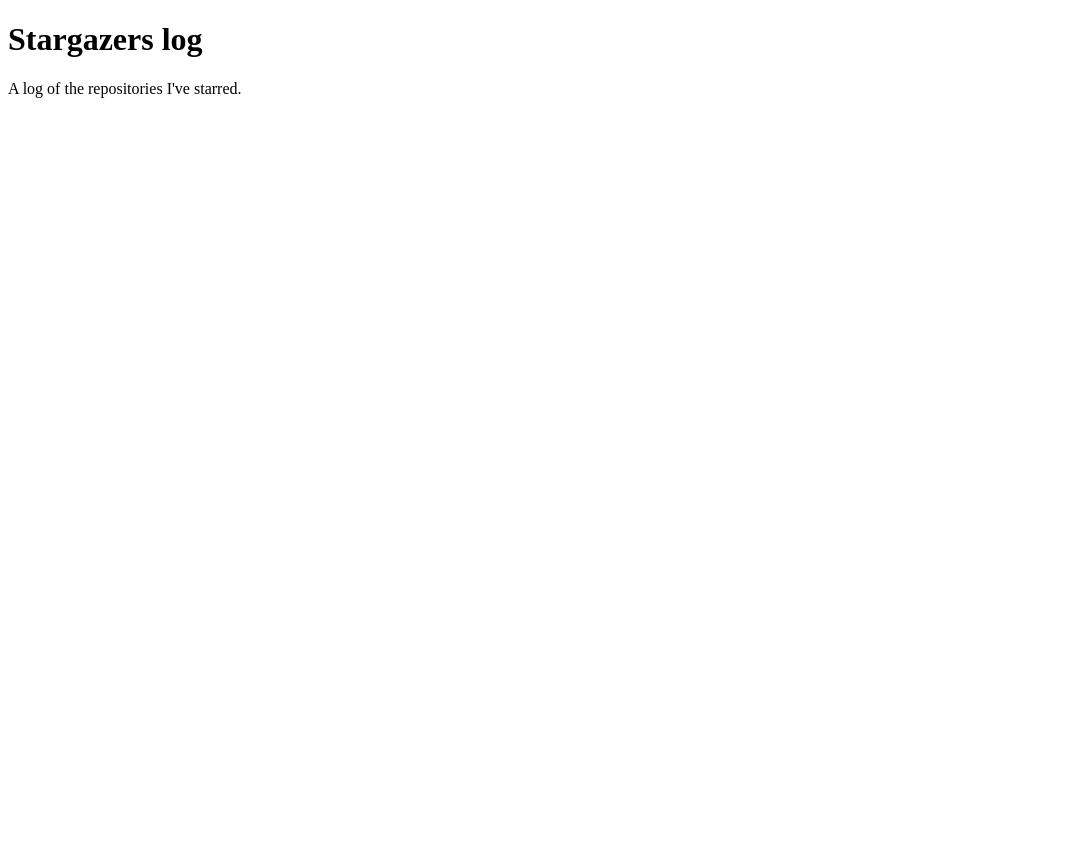
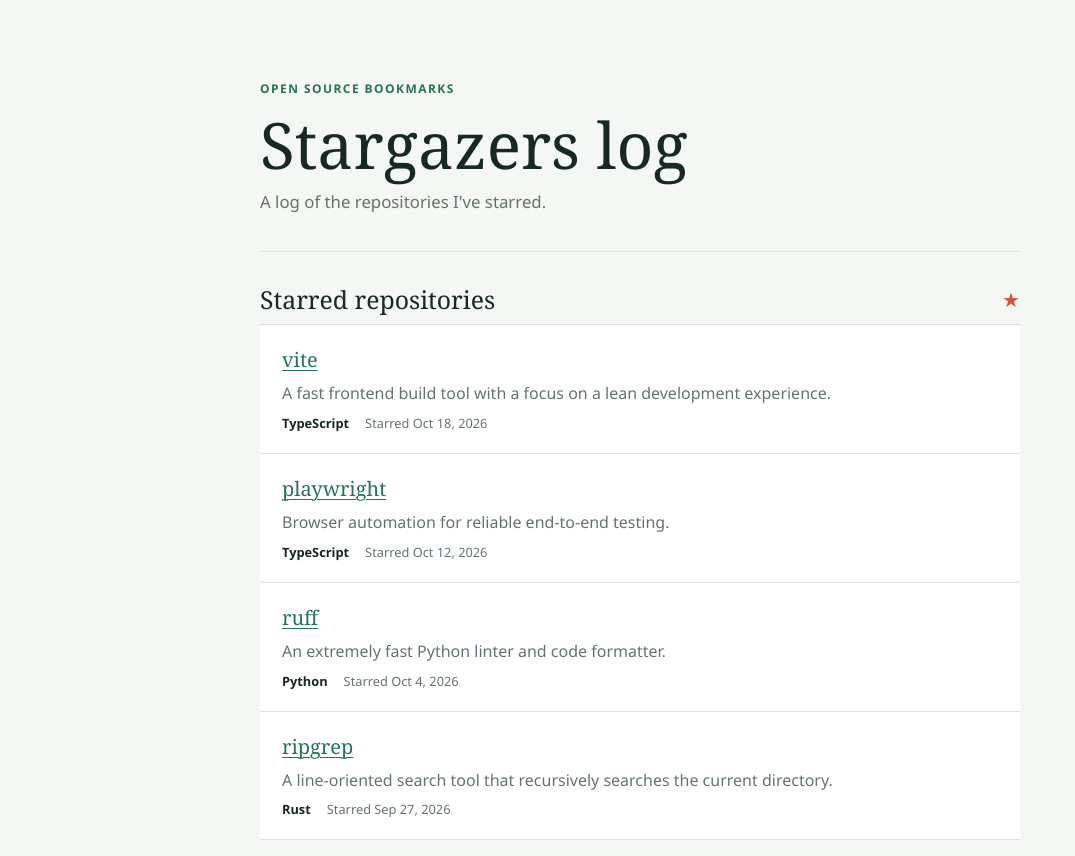
Before and after one commit to SPRRoos/stagazers-log, a plain HTML site: page index.html in a window 1280 px wide. Shown: the whole page, without its empty margins (0-1075 px from the left). Before the commit the page ends 800 px from the top, so only its background shows below. Drawn offline with Linux system fonts and the light colour scheme.

Commit message:
Add starred repositories list

```diff
--- /dev/null
+++ b/events.json
@@ -0,0 +1,32 @@
+{
+  "repositories": [
+    {
+      "name": "vite",
+      "description": "A fast frontend build tool with a focus on a lean development experience.",
+      "url": "https://github.com/vitejs/vite",
+      "language": "TypeScript",
+      "starredAt": "2026-10-18"
+    },
+    {
+      "name": "playwright",
+      "description": "Browser automation for reliable end-to-end testing.",
+      "url": "https://github.com/microsoft/playwright",
+      "language": "TypeScript",
+      "starredAt": "2026-10-12"
+    },
+    {
+      "name": "ruff",
+      "description": "An extremely fast Python linter and code formatter.",
+      "url": "https://github.com/astral-sh/ruff",
+      "language": "Python",
+      "starredAt": "2026-10-04"
+    },
+    {
+      "name": "ripgrep",
+      "description": "A line-oriented search tool that recursively searches the current directory.",
+      "url": "https://github.com/BurntSushi/ripgrep",
+      "language": "Rust",
+      "starredAt": "2026-09-27"
+    }
+  ]
+}
--- a/index.html
+++ b/index.html
@@ -2,10 +2,26 @@
 <html lang="en">
   <head>
     <meta charset="utf-8">
+    <meta name="viewport" content="width=device-width, initial-scale=1">
     <title>Stargazers log</title>
+    <link rel="stylesheet" href="style.css">
+    <script src="script.js" defer></script>
   </head>
   <body>
-    <h1>Stargazers log</h1>
-    <p>A log of the repositories I've starred.</p>
+    <main class="page">
+      <header class="page-header">
+        <p class="eyebrow">Open source bookmarks</p>
+        <h1>Stargazers log</h1>
+        <p class="intro">A log of the repositories I've starred.</p>
+      </header>
+      <section aria-labelledby="repositories-heading">
+        <div class="section-heading">
+          <h2 id="repositories-heading">Starred repositories</h2>
+          <span class="section-mark" aria-hidden="true">&#9733;</span>
+        </div>
+        <p id="list-status" class="status" role="status" aria-live="polite">Loading repositories...</p>
+        <ul id="repository-list" class="repository-list"></ul>
+      </section>
+    </main>
   </body>
 </html>
--- /dev/null
+++ b/script.js
@@ -0,0 +1,67 @@
+const repositoryList = document.querySelector("#repository-list");
+const listStatus = document.querySelector("#list-status");
+
+function renderRepositories(repositories) {
+  repositoryList.replaceChildren();
+
+  for (const repository of repositories) {
+    const item = document.createElement("li");
+    item.className = "repository-item";
+
+    const link = document.createElement("a");
+    link.className = "repository-name";
+    link.href = repository.url;
+    link.textContent = repository.name;
+
+    const description = document.createElement("p");
+    description.className = "repository-description";
+    description.textContent = repository.description;
+
+    const metadata = document.createElement("div");
+    metadata.className = "repository-meta";
+
+    if (repository.language) {
+      const language = document.createElement("span");
+      language.className = "repository-language";
+      language.textContent = repository.language;
+      metadata.append(language);
+    }
+
+    if (repository.starredAt) {
+      const date = document.createElement("time");
+      date.dateTime = repository.starredAt;
+      date.textContent = `Starred ${new Date(`${repository.starredAt}T00:00:00`).toLocaleDateString(undefined, {
+        year: "numeric",
+        month: "short",
+        day: "numeric"
+      })}`;
+      metadata.append(date);
+    }
+
+    item.append(link, description, metadata);
+    repositoryList.append(item);
+  }
+}
+
+async function loadRepositories() {
+  try {
+    const response = await fetch("events.json");
+    if (!response.ok) {
+      throw new Error(`Request failed: ${response.status}`);
+    }
+
+    const data = await response.json();
+    if (!Array.isArray(data.repositories)) {
+      throw new Error("Repository data must be an array.");
+    }
+
+    renderRepositories(data.repositories);
+    listStatus.textContent = data.repositories.length
+      ? ""
+      : "No starred repositories yet.";
+  } catch {
+    listStatus.textContent = "Repositories could not be loaded. Please try again.";
+  }
+}
+
+loadRepositories();
--- /dev/null
+++ b/style.css
@@ -0,0 +1,164 @@
+:root {
+  color-scheme: light;
+  --ink: #182823;
+  --muted: #64746d;
+  --line: #d9e2dc;
+  --paper: #f4f7f3;
+  --surface: #ffffff;
+  --accent: #cf563c;
+  --green: #267454;
+}
+
+* {
+  box-sizing: border-box;
+}
+
+body {
+  min-width: 320px;
+  min-height: 100vh;
+  margin: 0;
+  background-color: var(--paper);
+  background-image: radial-gradient(#dce7df 0.7px, transparent 0.7px);
+  background-size: 18px 18px;
+  color: var(--ink);
+  font-family: "Segoe UI", sans-serif;
+}
+
+.page {
+  width: min(100% - 40px, 760px);
+  margin: 0 auto;
+  padding: 80px 0 72px;
+}
+
+.page-header {
+  padding-bottom: 38px;
+  border-bottom: 1px solid var(--line);
+}
+
+.eyebrow {
+  margin: 0 0 14px;
+  color: var(--green);
+  font-size: 0.75rem;
+  font-weight: 700;
+  letter-spacing: 0.12em;
+  text-transform: uppercase;
+}
+
+h1,
+h2,
+p {
+  margin-top: 0;
+}
+
+h1 {
+  margin-bottom: 12px;
+  font-family: Georgia, serif;
+  font-size: clamp(2.5rem, 8vw, 4rem);
+  font-weight: 400;
+  line-height: 1.05;
+}
+
+.intro {
+  margin-bottom: 0;
+  color: var(--muted);
+  font-size: 1.05rem;
+}
+
+section {
+  padding-top: 30px;
+}
+
+.section-heading {
+  display: flex;
+  align-items: center;
+  justify-content: space-between;
+  gap: 16px;
+  margin-bottom: 8px;
+}
+
+h2 {
+  margin-bottom: 0;
+  font-family: Georgia, serif;
+  font-size: 1.55rem;
+  font-weight: 400;
+}
+
+.section-mark {
+  color: var(--accent);
+  font-size: 1.25rem;
+}
+
+.status {
+  min-height: 24px;
+  margin-bottom: 12px;
+  color: var(--muted);
+  font-size: 0.9rem;
+}
+
+.status:empty {
+  display: none;
+}
+
+.repository-list {
+  margin: 0;
+  padding: 0;
+  list-style: none;
+}
+
+.repository-item {
+  display: grid;
+  grid-template-columns: minmax(0, 1fr) auto;
+  align-items: start;
+  gap: 8px 20px;
+  padding: 21px 22px;
+  border-top: 1px solid var(--line);
+  background: var(--surface);
+}
+
+.repository-item:last-child {
+  border-bottom: 1px solid var(--line);
+}
+
+.repository-name {
+  color: var(--green);
+  font-family: Georgia, serif;
+  font-size: 1.25rem;
+  text-decoration-thickness: 1px;
+  text-underline-offset: 3px;
+}
+
+.repository-name:hover {
+  color: var(--accent);
+}
+
+.repository-description {
+  grid-column: 1;
+  margin: 0;
+  color: var(--muted);
+  line-height: 1.55;
+}
+
+.repository-meta {
+  display: flex;
+  grid-column: 1 / -1;
+  flex-wrap: wrap;
+  gap: 8px 16px;
+  color: var(--muted);
+  font-size: 0.8rem;
+}
+
+.repository-language {
+  color: var(--ink);
+  font-weight: 600;
+}
+
+@media (max-width: 520px) {
+  .page {
+    width: min(100% - 28px, 760px);
+    padding-top: 52px;
+  }
+
+  .repository-item {
+    padding: 18px 15px;
+  }
+}
```
